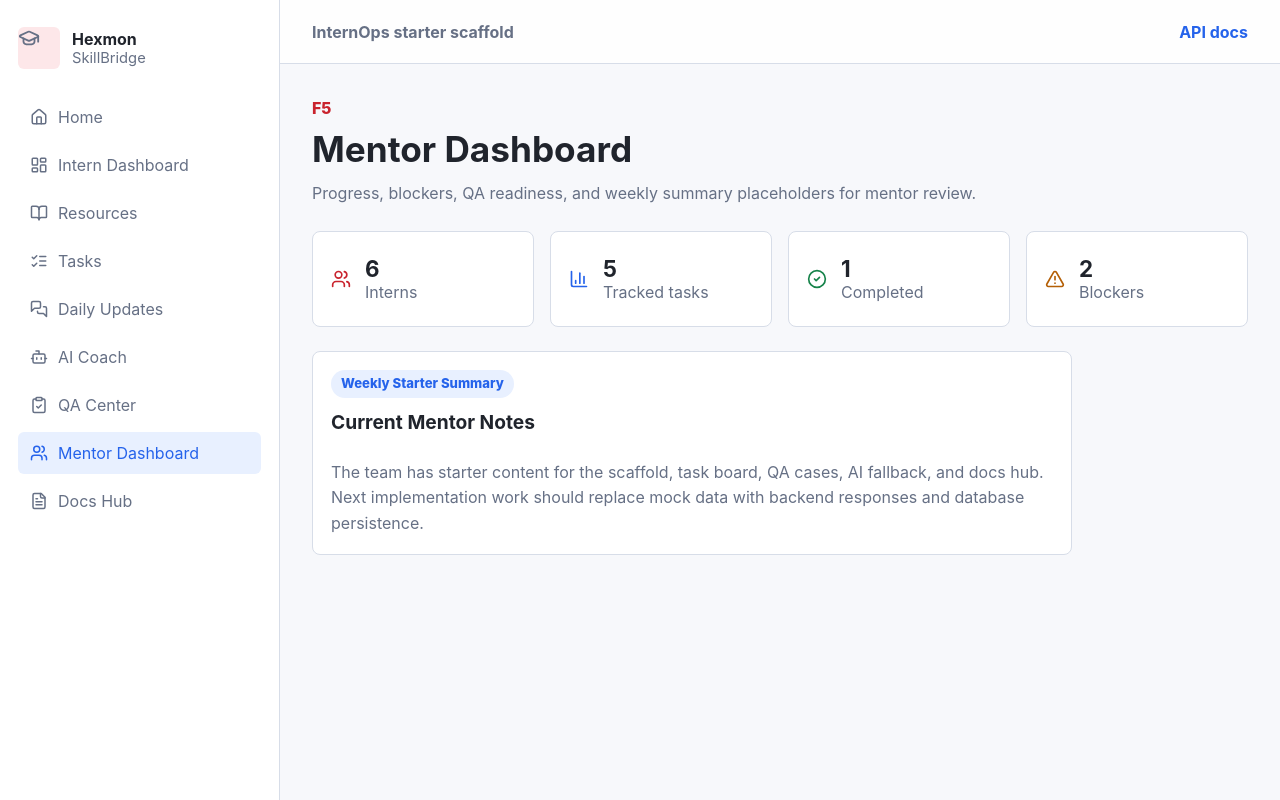
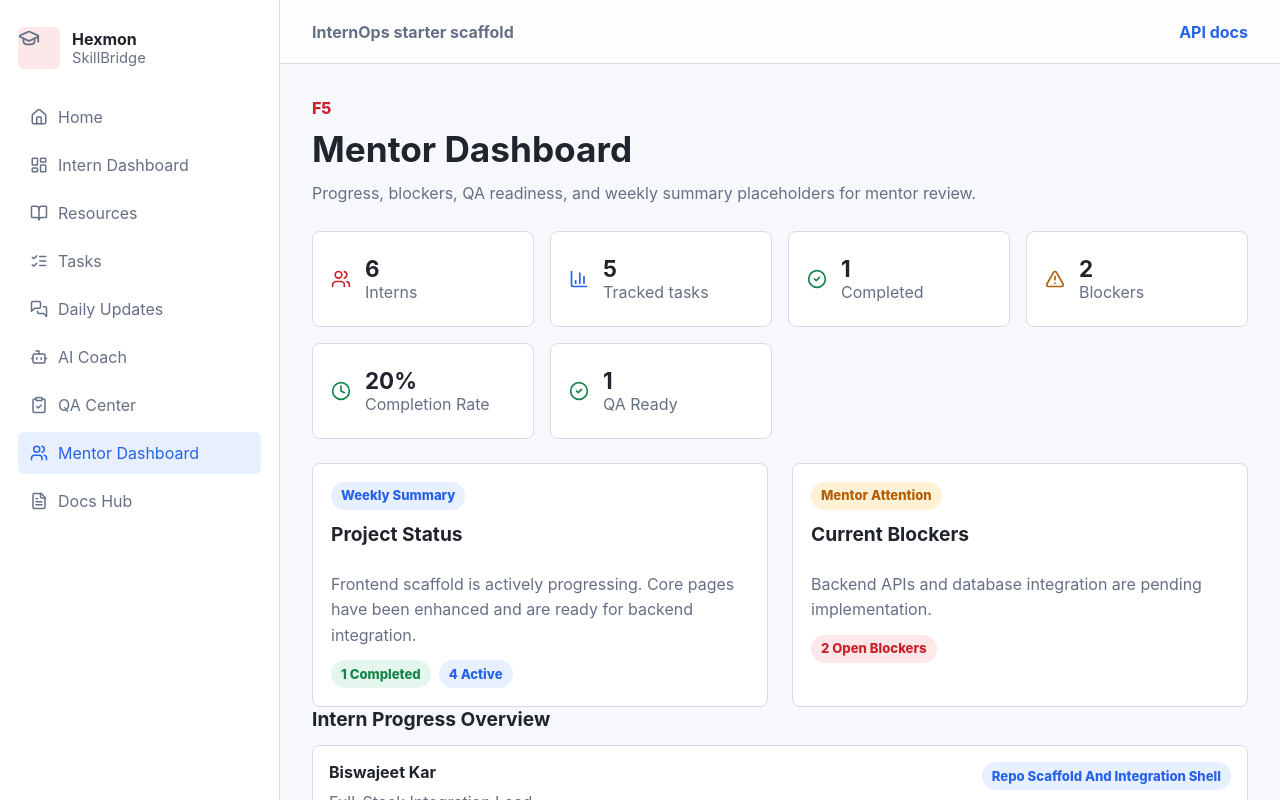
Before and after one commit to Hexmon/hexmon-skillbridge-internops, a React (Vite) app in the folder frontend/: page / in a window 1280 px wide. Both pictures are taken after a click on the button "Mentor Dashboard". Shown: the top 800 px of the page. Built offline with nearby package versions, Linux system fonts and the light colour scheme; no server answers.

Commit message:
Improve Mentor Dashboard UI

```diff
--- a/frontend/src/pages/MentorDashboardPage.tsx
+++ b/frontend/src/pages/MentorDashboardPage.tsx
@@ -1,4 +1,10 @@
-import { AlertTriangle, BarChart3, CheckCircle2, Users } from "lucide-react";
+import {
+  AlertTriangle,
+  BarChart3,
+  CheckCircle2,
+  Users,
+  Clock,
+} from "lucide-react";
 import { PageHeader } from "../components/PageHeader";
 import { StatTile } from "../components/StatTile";
 import { StatusBadge } from "../components/StatusBadge";
@@ -7,6 +13,14 @@ import { dailyUpdates, interns, tasks } from "../services/mockData";
 export function MentorDashboardPage() {
   const doneTasks = tasks.filter((task) => task.status === "done").length;
   const openBlockers = dailyUpdates.filter((update) => update.blockers !== "None").length;
+
+  const activeTasks = tasks.filter(
+    (task) => task.status !== "done"
+  ).length;
+
+  const completionRate = Math.round(
+    (doneTasks / tasks.length) * 100
+  );
 
   return (
     <>
@@ -21,16 +35,91 @@ export function MentorDashboardPage() {
         <StatTile icon={BarChart3} label="Tracked tasks" value={tasks.length} tone="blue" />
         <StatTile icon={CheckCircle2} label="Completed" value={doneTasks} tone="green" />
         <StatTile icon={AlertTriangle} label="Blockers" value={openBlockers} tone="amber" />
+        <StatTile
+          icon={Clock}
+          label="Completion Rate"
+          value={`${completionRate}%`}
+          tone="green"
+        />
+        <StatTile
+          icon={CheckCircle2}
+          label="QA Ready"
+          value="1"
+          tone="green"
+        />
       </section>
 
-      <section className="info-card wide-card">
-        <StatusBadge label="Weekly starter summary" tone="blue" />
-        <h2>Current Mentor Notes</h2>
-        <p>
-          The team has starter content for the scaffold, task board, QA cases,
-          AI fallback, and docs hub. Next implementation work should replace
-          mock data with backend responses and database persistence.
-        </p>
+      <section className="two-column">
+        <article className="info-card">
+          <StatusBadge
+            label="Weekly Summary"
+            tone="blue"
+          />
+
+          <h2>Project Status</h2>
+
+          <p>
+            Frontend scaffold is actively progressing.
+            Core pages have been enhanced and are
+            ready for backend integration.
+          </p>
+
+          <div className="meta-line">
+            <StatusBadge
+              label={`${doneTasks} Completed`}
+              tone="green"
+            />
+
+            <StatusBadge
+              label={`${activeTasks} Active`}
+              tone="blue"
+            />
+          </div>
+        </article>
+
+        <article className="info-card">
+          <StatusBadge
+            label="Mentor Attention"
+            tone="amber"
+          />
+
+          <h2>Current Blockers</h2>
+
+          <p>
+            Backend APIs and database integration
+            are pending implementation.
+          </p>
+
+          <div className="meta-line">
+            <StatusBadge
+              label={`${openBlockers} Open Blockers`}
+              tone="red"
+            />
+          </div>
+        </article>
+      </section>
+
+      <section>
+        <h2>Intern Progress Overview</h2>
+
+        <div className="stack">
+          {interns.map((intern) => (
+            <article
+              className="row-card"
+              key={intern.id}
+            >
+              <div>
+                <h3>{intern.name}</h3>
+                <p>{intern.primaryRole}</p>
+              </div>
+
+              <StatusBadge
+                label={intern.currentFocus}
+                tone="blue"
+              />
+            </article>
+          ))}
+        </div>
       </section>
     </>
   );
```
